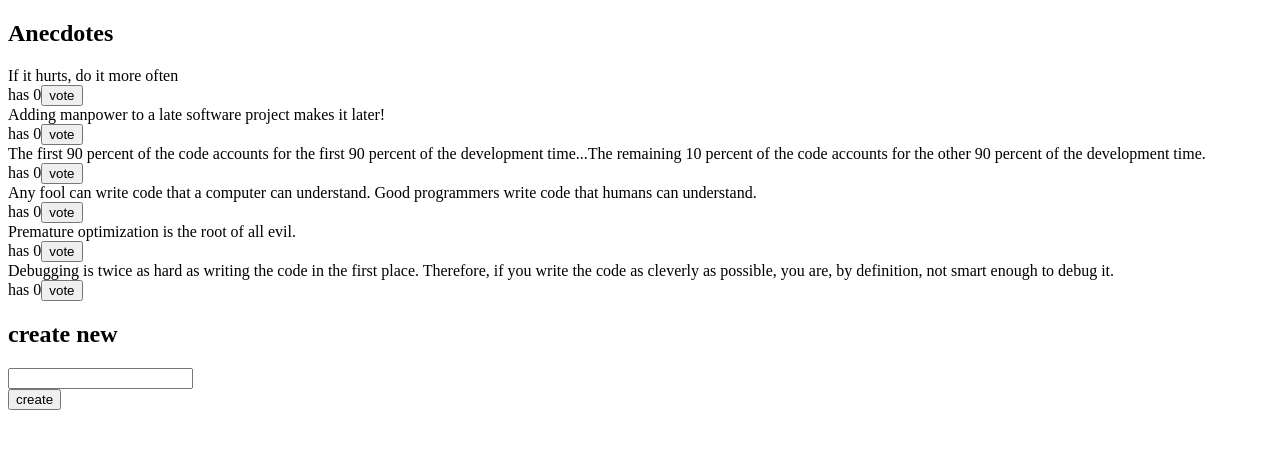
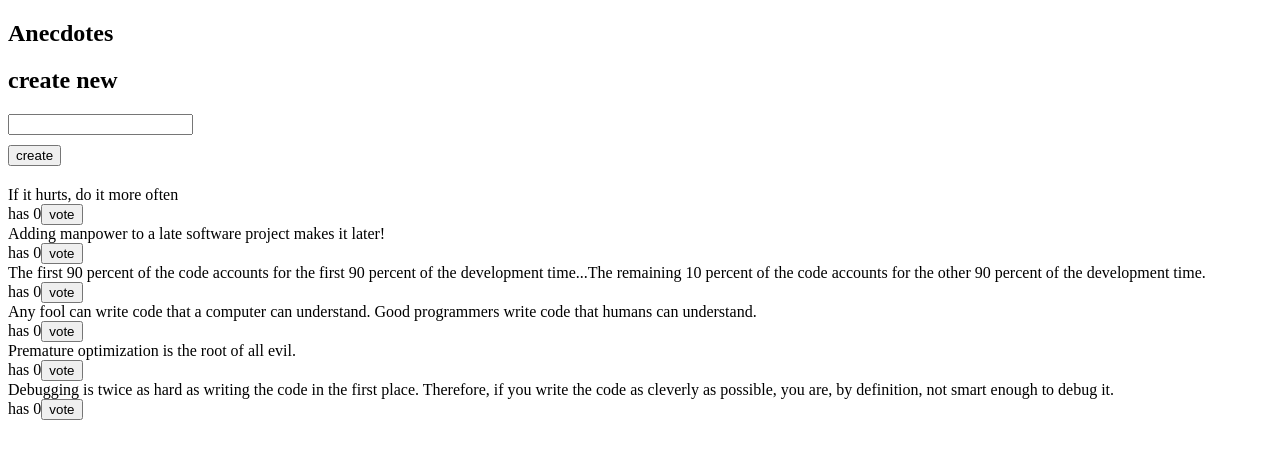
Before and after one commit to Veera-helli/FS_Osa6, a React (Create React App) app in the folder redux-anecdotes/: page / in a window 1280 px wide. Shown: the top 458 px of the page. Built offline with nearby package versions, Linux system fonts and the light colour scheme.

Commit message:
some AnecdoteForm details

```diff
--- a/redux-anecdotes/src/App.js
+++ b/redux-anecdotes/src/App.js
@@ -5,8 +5,8 @@ const App = () => {
   return (
     <div>
       <h2>Anecdotes</h2>
+      <AnecdoteForm />
       <AnecdoteList />
-      <AnecdoteForm />
     </div>
   );
 };
--- a/redux-anecdotes/src/components/AnecdoteForm.js
+++ b/redux-anecdotes/src/components/AnecdoteForm.js
@@ -19,7 +19,9 @@ const AnecdoteForm = (props) => {
         <div>
           <input name='anecdote' />
         </div>
-        <button>create</button>
+        <button style={{ marginTop: '10px', marginBottom: '20px' }}>
+          create
+        </button>
       </form>
     </>
   );
```
